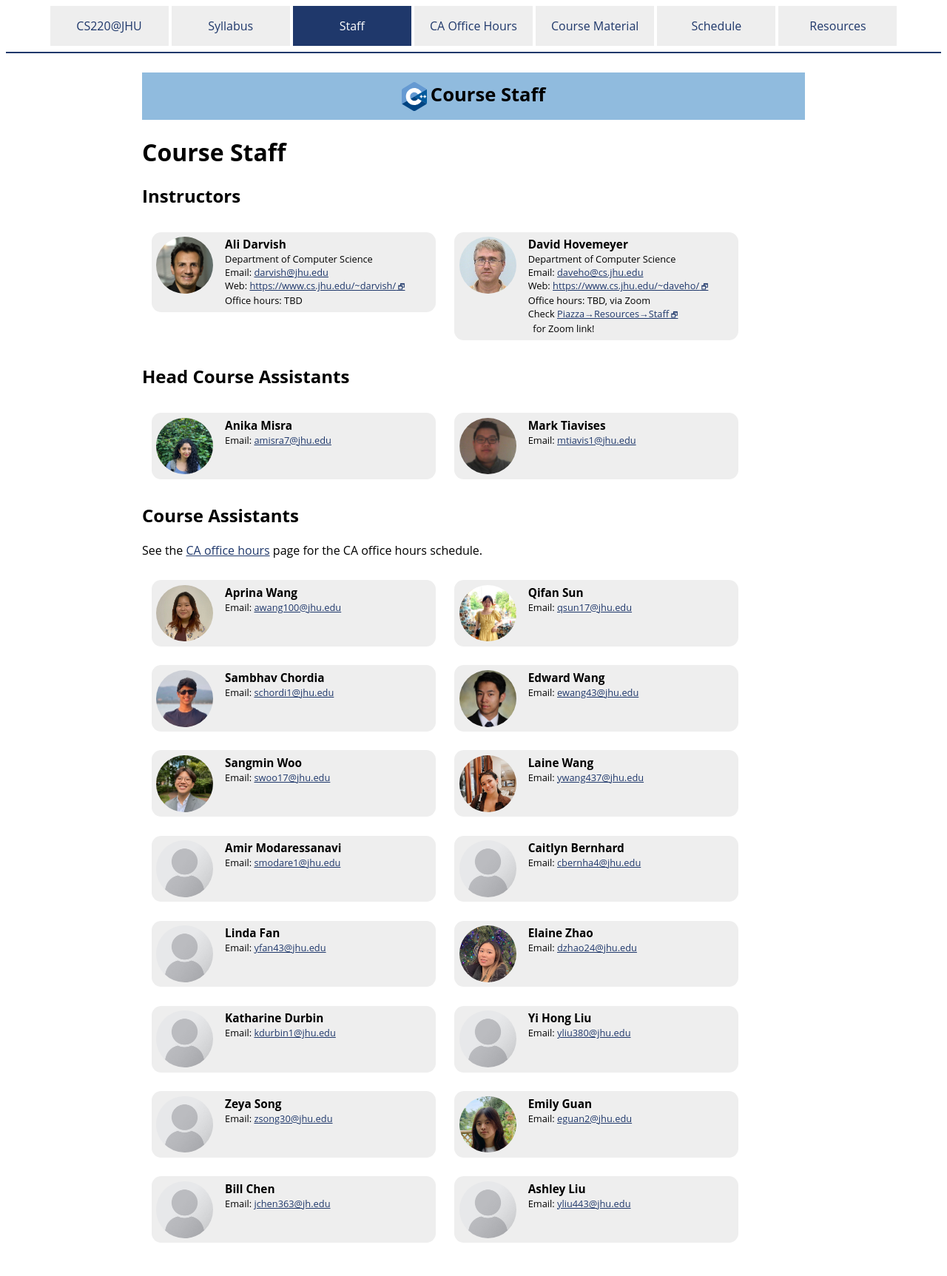
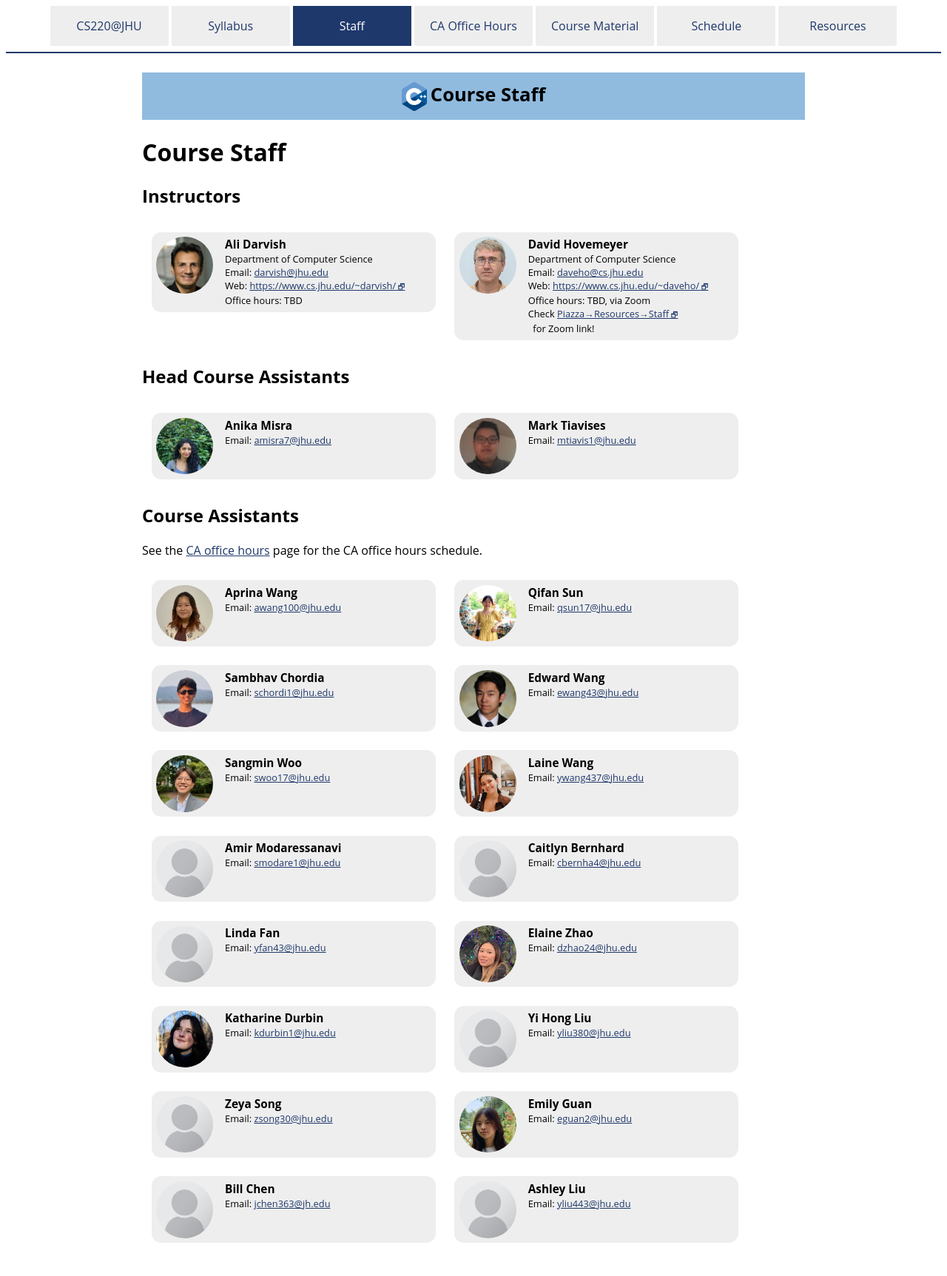
Before and after one commit to vivek-booshan/cs220-sp23, a Jekyll site: the page built from staff.md, in a window 1280 px wide. Shown: the whole page at 74% size. Built offline with Jekyll 4.4.1, drawn with Linux system fonts in a browser that asks for light colours.

Commit message:
added Katharine's photo

```diff
--- a/staff.md
+++ b/staff.md
@@ -165,7 +165,7 @@ See the [CA office hours](officehours.html) page for the CA office hours schedul
 </div>
 
 <div class="card">
-  <img alt="Katharine Durbin" src="{{site.baseurl}}/img/staffpix/placeholder.jpg">
+  <img alt="Katharine Durbin" src="{{site.baseurl}}/img/staffpix/katharine.JPG">
   <div class="details">
    <span class="name_and_role">Katharine Durbin</span><br>
    Email: <a href="mailto:kdurbin1@jhu.edu">kdurbin1@jhu.edu</a><br>
```
Also changed, not shown: img/staffpix/katharine.JPG (added).
